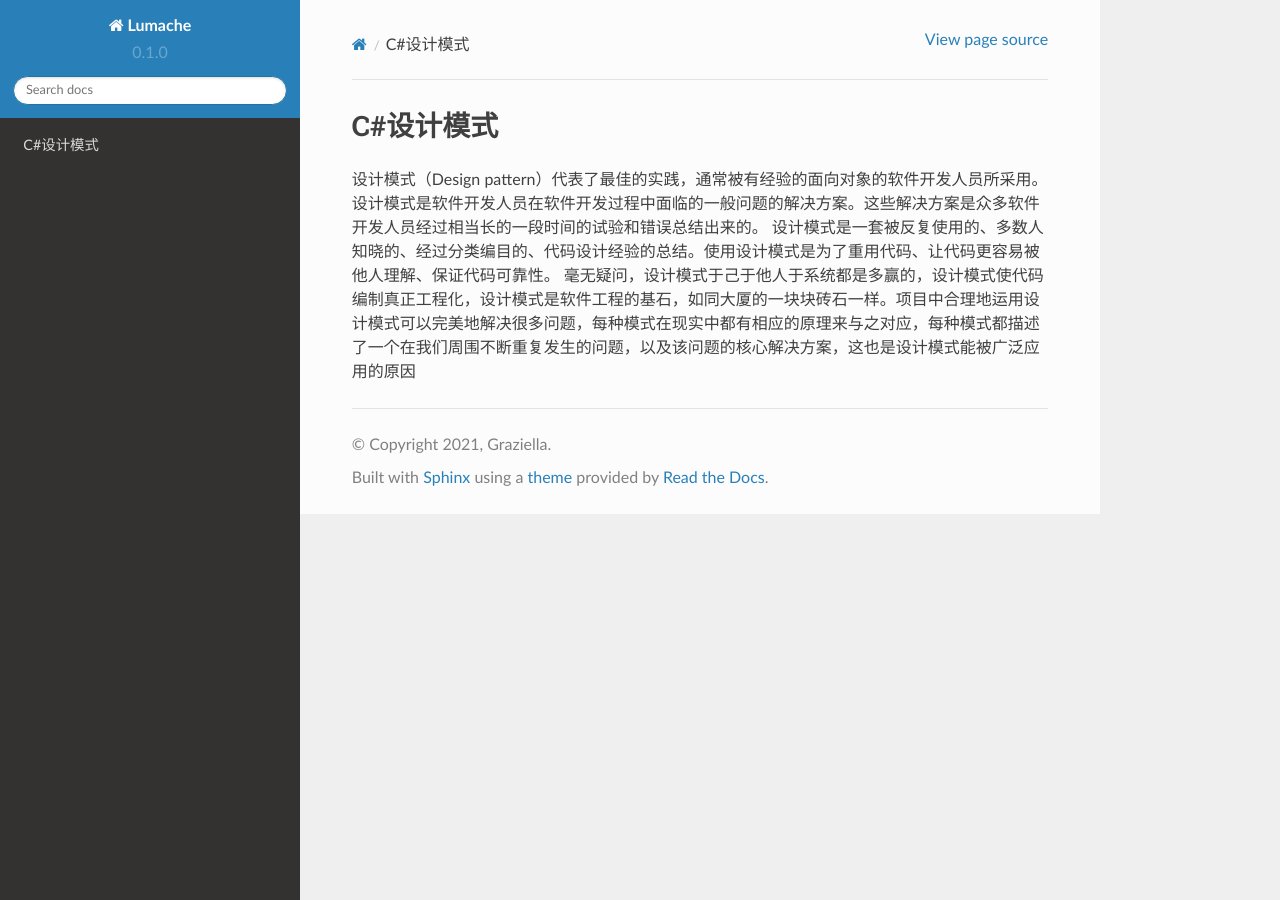
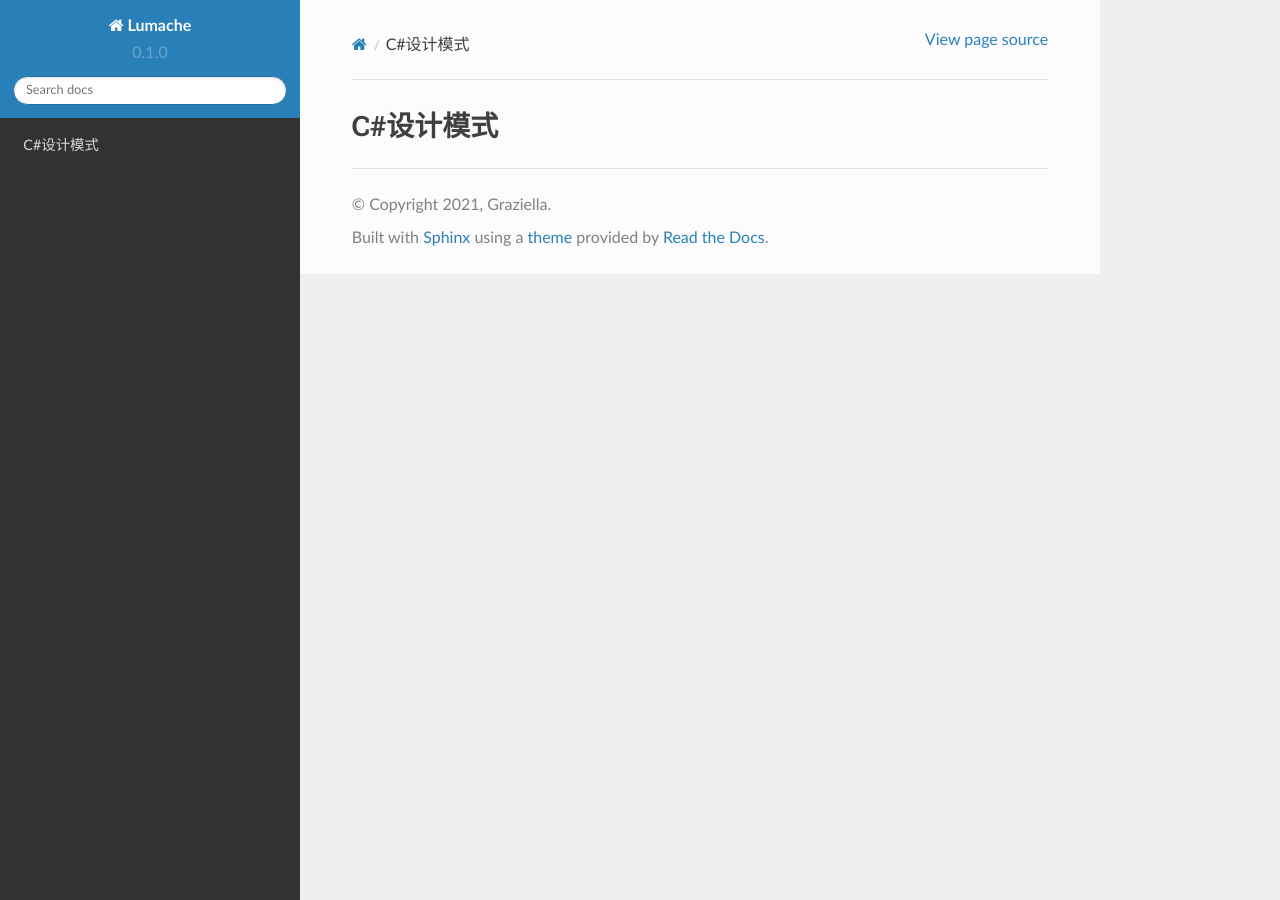
Before and after one commit to Flippede/Flipped_Study, a Sphinx documentation site: the page built from docs/source/index.rst, in a window 1280 px wide. Built offline with Sphinx 7.4.7 and the Read the Docs theme 2.0.0, drawn with Linux system fonts in a browser that asks for light colours; pages that are not in the unit, such as notebooks, are missing from menus.

Commit message:
[Feature][index]修改了构建不成功的bug

```diff
--- a/docs/source/index.rst
+++ b/docs/source/index.rst
@@ -1,5 +1,2 @@
 C#设计模式
 ===================================
-设计模式（Design pattern）代表了最佳的实践，通常被有经验的面向对象的软件开发人员所采用。
-设计模式是软件开发人员在软件开发过程中面临的一般问题的解决方案。这些解决方案是众多软件开发人员经过相当长的一段时间的试验和错误总结出来的。
-设计模式是一套被反复使用的、多数人知晓的、经过分类编目的、代码设计经验的总结。使用设计模式是为了重用代码、让代码更容易被他人理解、保证代码可靠性。 毫无疑问，设计模式于己于他人于系统都是多赢的，设计模式使代码编制真正工程化，设计模式是软件工程的基石，如同大厦的一块块砖石一样。项目中合理地运用设计模式可以完美地解决很多问题，每种模式在现实中都有相应的原理来与之对应，每种模式都描述了一个在我们周围不断重复发生的问题，以及该问题的核心解决方案，这也是设计模式能被广泛应用的原因
```
